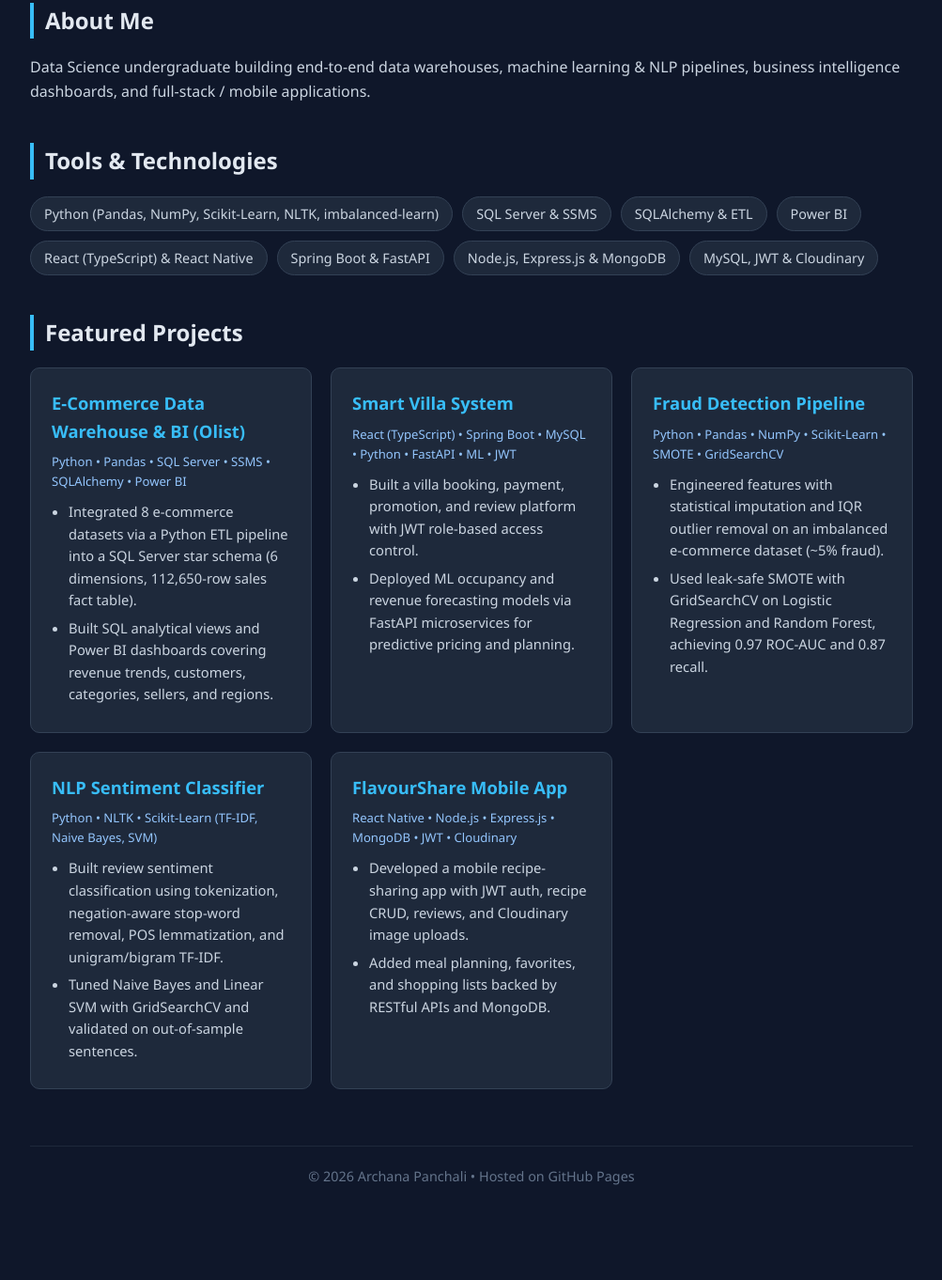
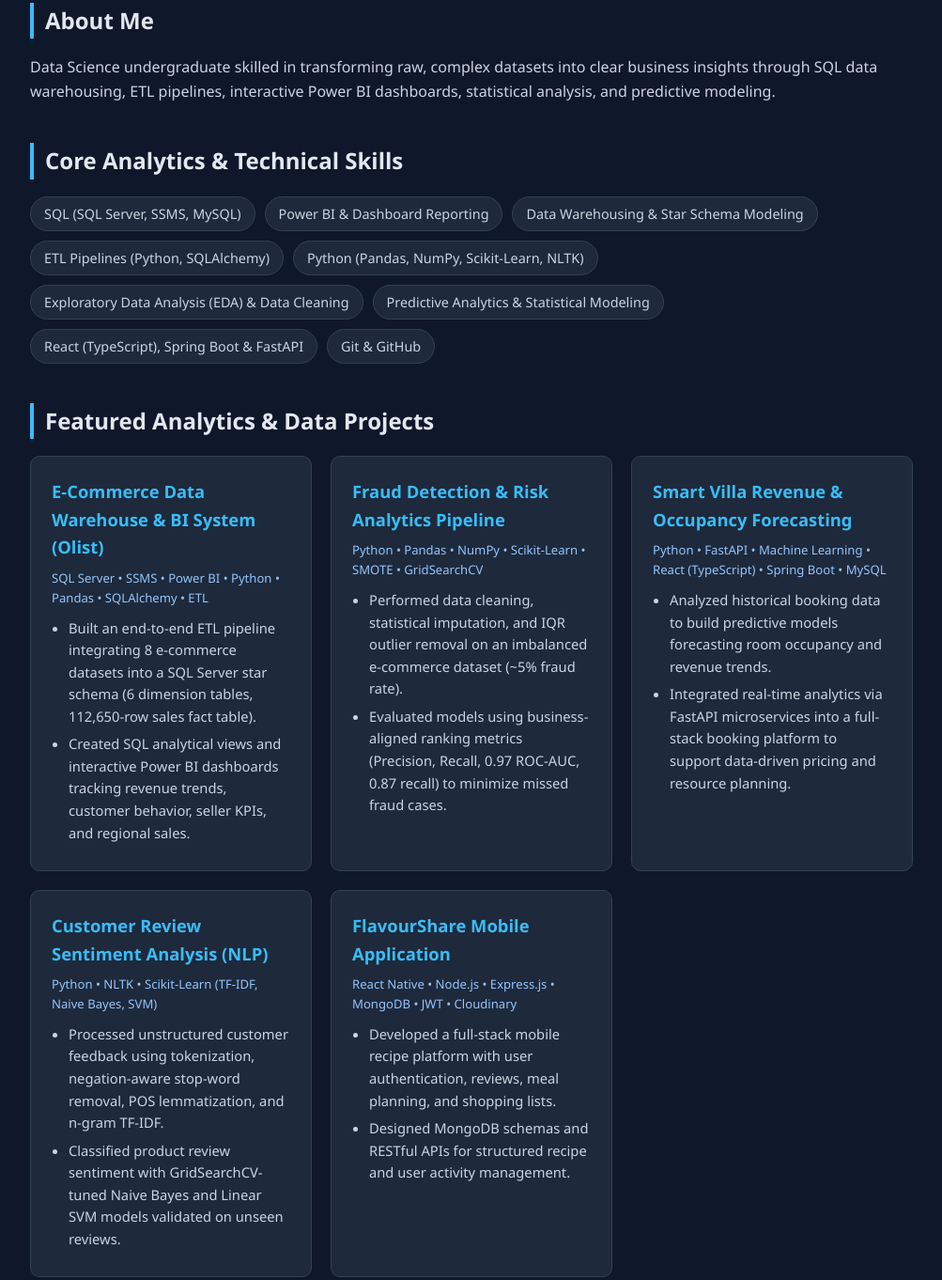
Before and after one commit to ArchanaPanchali/ArchanaPanchali.github.io, a plain HTML site: page index.html in a window 1280 px wide. Shown: the part 338-1700 px from the top of the page at 94% size, without its empty margins (138-1141 px from the left). Before the commit the page ends 1641 px from the top, so only its background shows below. Drawn offline with Linux system fonts and the light colour scheme.

Commit message:
Update index.html

```diff
--- a/index.html
+++ b/index.html
@@ -3,7 +3,7 @@
 <head>
   <meta charset="UTF-8" />
   <meta name="viewport" content="width=device-width, initial-scale=1.0" />
-  <title>Archana Panchali | Data Science & Software Portfolio</title>
+  <title>Archana Panchali | Data Analyst & Data Science Portfolio</title>
   <style>
     * { box-sizing: border-box; margin: 0; padding: 0; font-family: 'Segoe UI', Tahoma, Geneva, Verdana, sans-serif; }
     body { background: #0f172a; color: #f8fafc; line-height: 1.6; }
@@ -31,7 +31,7 @@
   <div class="container">
     <header>
       <h1>Archana Panchali</h1>
-      <p>Data Science Undergraduate | AI & Machine Learning Enthusiast</p>
+      <p>Data Science Undergraduate | Aspiring Data Analyst &amp; AI/ML Enthusiast</p>
       <div class="links">
         <a href="https://github.com/ArchanaPanchali" target="_blank">GitHub</a>
         <a href="https://www.linkedin.com/in/archana-panchali-59b834367" target="_blank">LinkedIn</a>
@@ -42,78 +42,79 @@
     <section>
       <h2>About Me</h2>
       <p style="color:#cbd5e1;">
-        Data Science undergraduate building end-to-end data warehouses, machine learning & NLP pipelines, business intelligence dashboards, and full-stack / mobile applications.
+        Data Science undergraduate skilled in transforming raw, complex datasets into clear business insights through SQL data warehousing, ETL pipelines, interactive Power BI dashboards, statistical analysis, and predictive modeling.
       </p>
     </section>
 
     <section>
-      <h2>Tools & Technologies</h2>
+      <h2>Core Analytics &amp; Technical Skills</h2>
       <div class="skills">
-        <span class="skill-tag">Python (Pandas, NumPy, Scikit-Learn, NLTK, imbalanced-learn)</span>
-        <span class="skill-tag">SQL Server & SSMS</span>
-        <span class="skill-tag">SQLAlchemy & ETL</span>
-        <span class="skill-tag">Power BI</span>
-        <span class="skill-tag">React (TypeScript) & React Native</span>
-        <span class="skill-tag">Spring Boot & FastAPI</span>
-        <span class="skill-tag">Node.js, Express.js & MongoDB</span>
-        <span class="skill-tag">MySQL, JWT & Cloudinary</span>
+        <span class="skill-tag">SQL (SQL Server, SSMS, MySQL)</span>
+        <span class="skill-tag">Power BI &amp; Dashboard Reporting</span>
+        <span class="skill-tag">Data Warehousing &amp; Star Schema Modeling</span>
+        <span class="skill-tag">ETL Pipelines (Python, SQLAlchemy)</span>
+        <span class="skill-tag">Python (Pandas, NumPy, Scikit-Learn, NLTK)</span>
+        <span class="skill-tag">Exploratory Data Analysis (EDA) &amp; Data Cleaning</span>
+        <span class="skill-tag">Predictive Analytics &amp; Statistical Modeling</span>
+        <span class="skill-tag">React (TypeScript), Spring Boot &amp; FastAPI</span>
+        <span class="skill-tag">Git &amp; GitHub</span>
       </div>
     </section>
 
     <section>
-      <h2>Featured Projects</h2>
+      <h2>Featured Analytics &amp; Data Projects</h2>
       <div class="grid">
         <div class="card">
           <div>
-            <h3>E-Commerce Data Warehouse & BI (Olist)</h3>
-            <div class="stack">Python • Pandas • SQL Server • SSMS • SQLAlchemy • Power BI</div>
+            <h3>E-Commerce Data Warehouse &amp; BI System (Olist)</h3>
+            <div class="stack">SQL Server • SSMS • Power BI • Python • Pandas • SQLAlchemy • ETL</div>
             <ul>
-              <li>Integrated 8 e-commerce datasets via a Python ETL pipeline into a SQL Server star schema (6 dimensions, 112,650-row sales fact table).</li>
-              <li>Built SQL analytical views and Power BI dashboards covering revenue trends, customers, categories, sellers, and regions.</li>
+              <li>Built an end-to-end ETL pipeline integrating 8 e-commerce datasets into a SQL Server star schema (6 dimension tables, 112,650-row sales fact table).</li>
+              <li>Created SQL analytical views and interactive Power BI dashboards tracking revenue trends, customer behavior, seller KPIs, and regional sales.</li>
             </ul>
           </div>
         </div>
 
         <div class="card">
           <div>
-            <h3>Smart Villa System</h3>
-            <div class="stack">React (TypeScript) • Spring Boot • MySQL • Python • FastAPI • ML • JWT</div>
+            <h3>Fraud Detection &amp; Risk Analytics Pipeline</h3>
+            <div class="stack">Python • Pandas • NumPy • Scikit-Learn • SMOTE • GridSearchCV</div>
             <ul>
-              <li>Built a villa booking, payment, promotion, and review platform with JWT role-based access control.</li>
-              <li>Deployed ML occupancy and revenue forecasting models via FastAPI microservices for predictive pricing and planning.</li>
+              <li>Performed data cleaning, statistical imputation, and IQR outlier removal on an imbalanced e-commerce dataset (~5% fraud rate).</li>
+              <li>Evaluated models using business-aligned ranking metrics (Precision, Recall, 0.97 ROC-AUC, 0.87 recall) to minimize missed fraud cases.</li>
             </ul>
           </div>
         </div>
 
         <div class="card">
           <div>
-            <h3>Fraud Detection Pipeline</h3>
-            <div class="stack">Python • Pandas • NumPy • Scikit-Learn • SMOTE • GridSearchCV</div>
+            <h3>Smart Villa Revenue &amp; Occupancy Forecasting</h3>
+            <div class="stack">Python • FastAPI • Machine Learning • React (TypeScript) • Spring Boot • MySQL</div>
             <ul>
-              <li>Engineered features with statistical imputation and IQR outlier removal on an imbalanced e-commerce dataset (~5% fraud).</li>
-              <li>Used leak-safe SMOTE with GridSearchCV on Logistic Regression and Random Forest, achieving 0.97 ROC-AUC and 0.87 recall.</li>
+              <li>Analyzed historical booking data to build predictive models forecasting room occupancy and revenue trends.</li>
+              <li>Integrated real-time analytics via FastAPI microservices into a full-stack booking platform to support data-driven pricing and resource planning.</li>
             </ul>
           </div>
         </div>
 
         <div class="card">
           <div>
-            <h3>NLP Sentiment Classifier</h3>
+            <h3>Customer Review Sentiment Analysis (NLP)</h3>
             <div class="stack">Python • NLTK • Scikit-Learn (TF-IDF, Naive Bayes, SVM)</div>
             <ul>
-              <li>Built review sentiment classification using tokenization, negation-aware stop-word removal, POS lemmatization, and unigram/bigram TF-IDF.</li>
-              <li>Tuned Naive Bayes and Linear SVM with GridSearchCV and validated on out-of-sample sentences.</li>
+              <li>Processed unstructured customer feedback using tokenization, negation-aware stop-word removal, POS lemmatization, and n-gram TF-IDF.</li>
+              <li>Classified product review sentiment with GridSearchCV-tuned Naive Bayes and Linear SVM models validated on unseen reviews.</li>
             </ul>
           </div>
         </div>
 
         <div class="card">
           <div>
-            <h3>FlavourShare Mobile App</h3>
+            <h3>FlavourShare Mobile Application</h3>
             <div class="stack">React Native • Node.js • Express.js • MongoDB • JWT • Cloudinary</div>
             <ul>
-              <li>Developed a mobile recipe-sharing app with JWT auth, recipe CRUD, reviews, and Cloudinary image uploads.</li>
-              <li>Added meal planning, favorites, and shopping lists backed by RESTful APIs and MongoDB.</li>
+              <li>Developed a full-stack mobile recipe platform with user authentication, reviews, meal planning, and shopping lists.</li>
+              <li>Designed MongoDB schemas and RESTful APIs for structured recipe and user activity management.</li>
             </ul>
           </div>
         </div>
```
